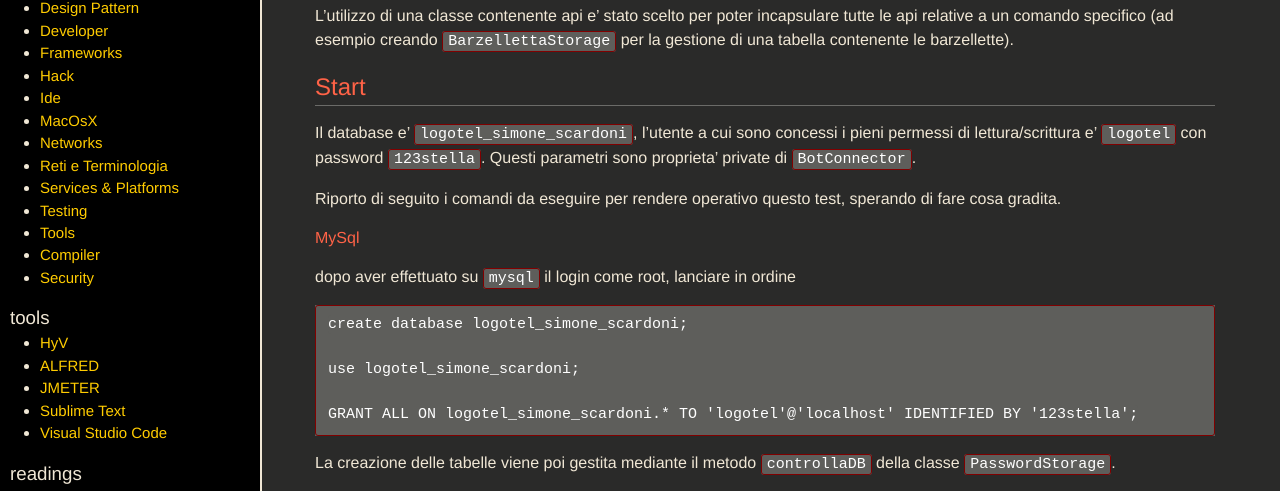
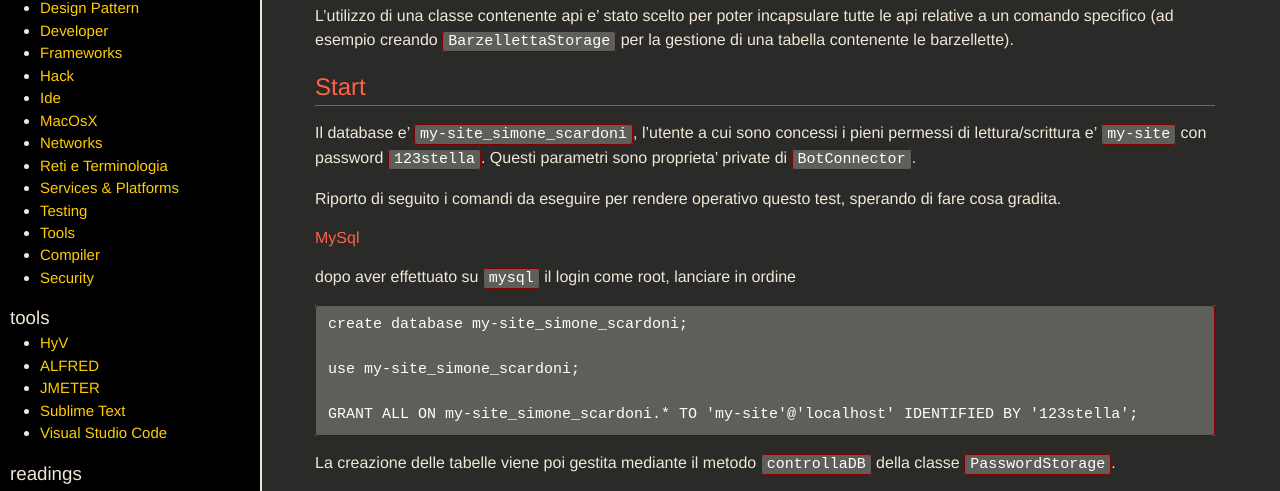
Before and after one commit to SimoSca/own-memo, a Jekyll site: the page built from _codes/php/Test/botSchema/data/ReadMe.md, in a window 1280 px wide and 900 px high. Shown: the part 234-725 px from the top of the window. Built offline with Jekyll 4.4.1, drawn with Linux system fonts in a browser that asks for light colours; nearby versions of some CDN libraries; our own code applies the rules of GitHub Pages for plain Markdown files.

Commit message:
change alias

```diff
--- a/_codes/php/Test/botSchema/data/ReadMe.md
+++ b/_codes/php/Test/botSchema/data/ReadMe.md
@@ -11,7 +11,7 @@ L'utilizzo di una classe contenente api e' stato scelto per poter incapsulare tu
 Start
 ------
 
-Il database e' `logotel_simone_scardoni`, l'utente a cui sono concessi i pieni permessi di lettura/scrittura e' `logotel` con password `123stella`.
+Il database e' `my-site_simone_scardoni`, l'utente a cui sono concessi i pieni permessi di lettura/scrittura e' `my-site` con password `123stella`.
 Questi parametri sono proprieta' private di `BotConnector`.
 
 Riporto di seguito i comandi da eseguire per rendere operativo questo test, sperando di fare cosa gradita.
@@ -21,11 +21,11 @@ Riporto di seguito i comandi da eseguire per rendere operativo questo test, sper
 
 dopo aver effettuato su `mysql` il login come root, lanciare in ordine
 
-    create database logotel_simone_scardoni;
+    create database my-site_simone_scardoni;
 
-    use logotel_simone_scardoni;
+    use my-site_simone_scardoni;
 
-    GRANT ALL ON logotel_simone_scardoni.* TO 'logotel'@'localhost' IDENTIFIED BY '123stella';
+    GRANT ALL ON my-site_simone_scardoni.* TO 'my-site'@'localhost' IDENTIFIED BY '123stella';
 
 
 La creazione delle tabelle viene poi gestita mediante il metodo `controllaDB` della classe `PasswordStorage`.
```
Also changed, not shown: _codes/php/Test/botSchema/composer.json (+2 -2 lines), _pages/developer/services.md (+1 -1 lines), _pages/topics/linux.md (+1 -1 lines).
